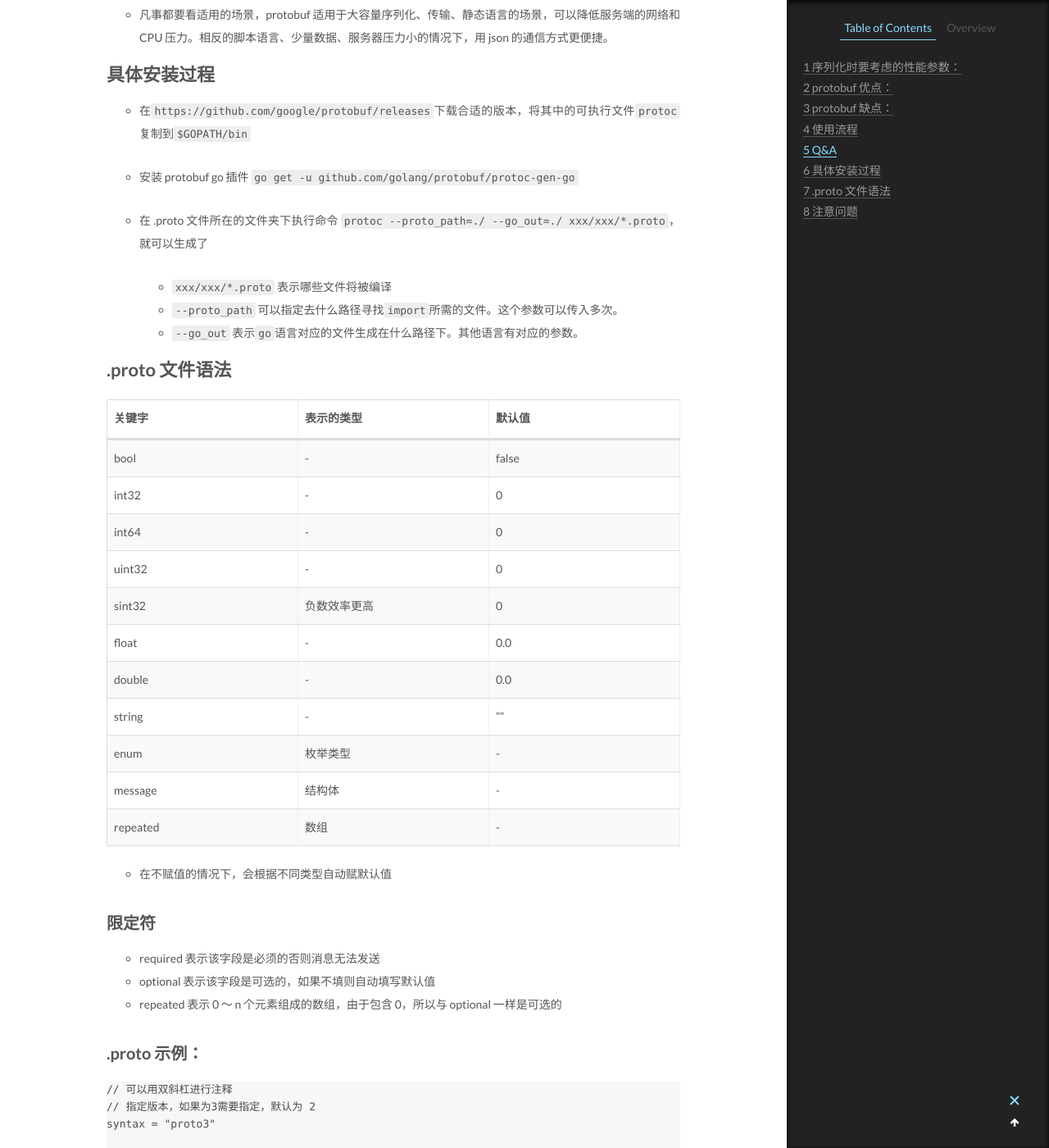
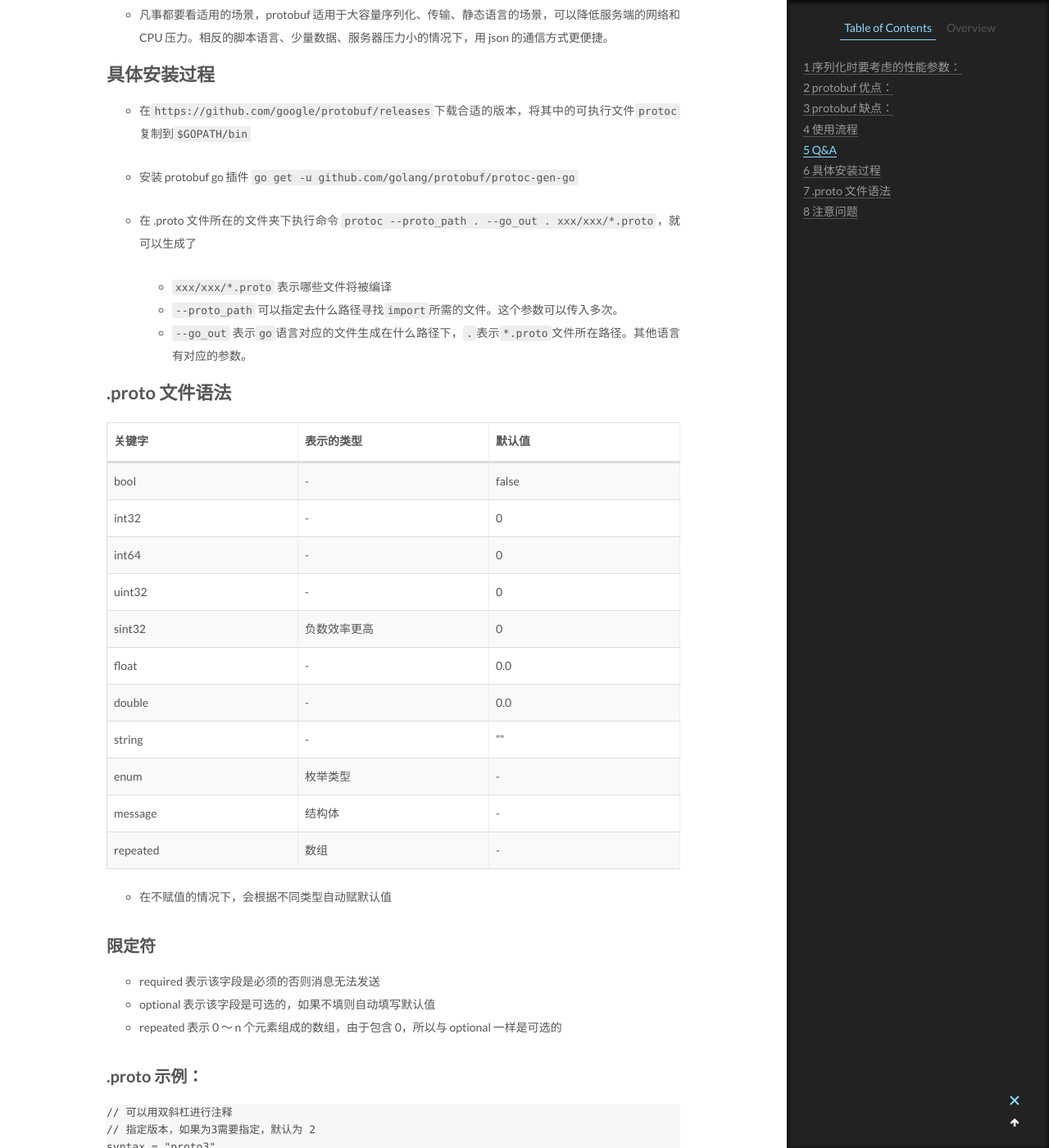
Before and after one commit to CodeHunter2006/CodeHunter2006.github.io, a Jekyll site: the page built from _posts/2019-10-11-Go_Protobuf.md, in a window 1280 px wide and 1400 px high, scrolled down 1647 px. Shown: the whole window at 82% size. Built offline with Jekyll 4.4.1, drawn with Linux system fonts in a browser that asks for light colours.

Commit message:
add cmds

```diff
--- a/_posts/2019-10-11-Go_Protobuf.md
+++ b/_posts/2019-10-11-Go_Protobuf.md
@@ -49,10 +49,10 @@ protobuf 协议用于在网络间传输对象，适用于高并发服务端程
 
 - 安装 protobuf go 插件 `go get -u github.com/golang/protobuf/protoc-gen-go`
 
-- 在 .proto 文件所在的文件夹下执行命令 `protoc --proto_path=./ --go_out=./ xxx/xxx/*.proto`，就可以生成了
+- 在 .proto 文件所在的文件夹下执行命令 `protoc --proto_path . --go_out . xxx/xxx/*.proto`，就可以生成了
   - `xxx/xxx/*.proto` 表示哪些文件将被编译
   - `--proto_path` 可以指定去什么路径寻找`import`所需的文件。这个参数可以传入多次。
-  - `--go_out` 表示`go`语言对应的文件生成在什么路径下。其他语言有对应的参数。
+  - `--go_out` 表示`go`语言对应的文件生成在什么路径下，`.`表示`*.proto`文件所在路径。其他语言有对应的参数。
 
 # .proto 文件语法
 
```
Also changed, not shown: _posts/2018-09-02-Linux_Shell_Command.md (+4 -0 lines), _posts/2019-01-02-Docker_CMD.md (+35 -11 lines), _posts/2019-10-02-Git_CMD.md (+1 -1 lines).
